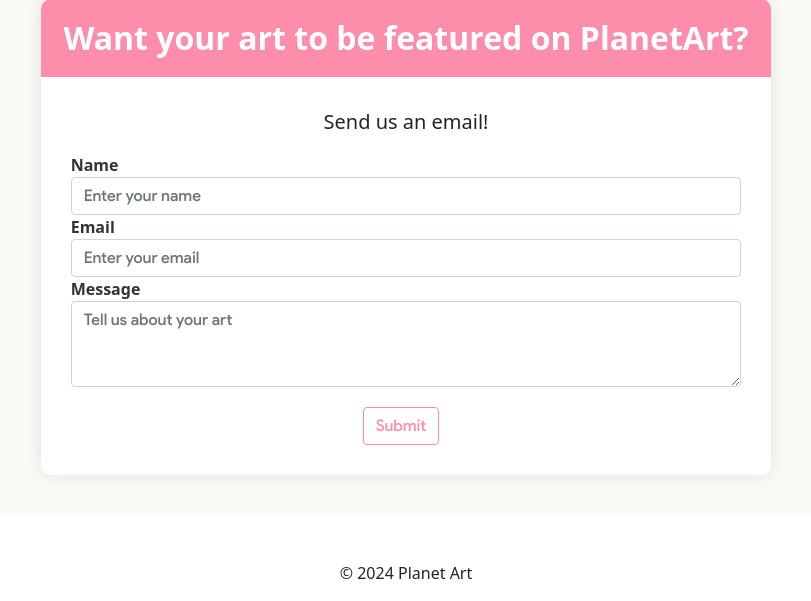
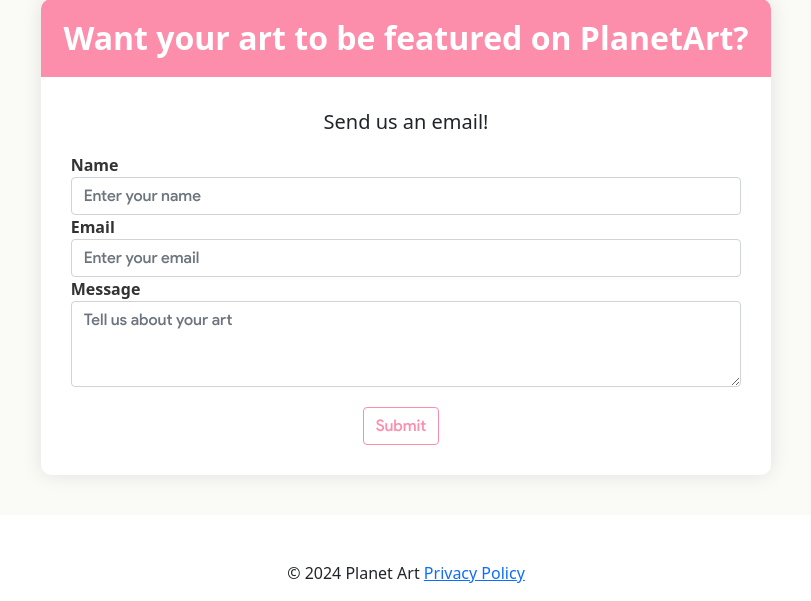
Before and after one commit to naomieniola/planetart, a PHP site: page /pages/non-users/index.php in a window 1280 px wide. Shown: the part 2207-2808 px from the top of the page, without its empty margins (234-1045 px from the left). Run offline with PHP 8.4, Linux system fonts and the light colour scheme; data that the repository does not hold is empty; some libraries are stand-ins or nearby versions.

Commit message:
commit 4

```diff
--- a/pages/non-users/index.php
+++ b/pages/non-users/index.php
@@ -253,15 +253,15 @@ if (isset($_GET['redirect']) && $_GET['redirect'] === 'discussionsuser') {
         </div>
     </div>
 
-     <!--Footer -->
-     <footer class="text-center">
-        <!-- Copyright -->
+    <!-- Footer -->
+    <footer class="text-center">
         <div class="footer p-3">
             © 2024
             <a>Planet Art</a>
+            <a href="privacy-policy.php" class="privacy-policy-link">Privacy Policy</a>
         </div>
-        <!-- Copyright -->
     </footer>
+
 
     <!-- Bootstrap js and popper.js -->
     <script src="https://code.jquery.com/jquery-3.5.1.slim.min.js"
--- a/pages/non-users/signup.php
+++ b/pages/non-users/signup.php
@@ -290,14 +290,13 @@ if (isset($_GET['redirect']) && $_GET['redirect'] === 'discussionsuser') {
 
         <!-- Footer -->
         <footer class="text-center">
-        <!-- Copyright -->
             <div class="footer p-3">
                 © 2024
                 <a>Planet Art</a>
                 <a href="privacy-policy.php" class="privacy-policy-link">Privacy Policy</a>
             </div>
-        <!-- Copyright -->
         </footer>
+
 
     <!-- Bootstrap js and popper.js -->
     <script src="https://code.jquery.com/jquery-3.5.1.slim.min.js"
--- a/pages/non-users/vincent-van-gogh.php
+++ b/pages/non-users/vincent-van-gogh.php
@@ -197,12 +197,11 @@
 
     <!-- Footer -->
     <footer class="text-center">
-        <!-- Copyright -->
         <div class="footer p-3">
             © 2024
             <a>Planet Art</a>
+            <a href="privacy-policy.php" class="privacy-policy-link">Privacy Policy</a>
         </div>
-        <!-- Copyright -->
     </footer>
 
     <!-- Bootstrap js and popper.js -->
--- a/pages/non-users/volker-hermes.php
+++ b/pages/non-users/volker-hermes.php
@@ -115,12 +115,11 @@
 
     <!-- Footer -->
     <footer class="text-center">
-        <!-- Copyright -->
         <div class="footer p-3">
             © 2024
             <a>Planet Art</a>
+            <a href="privacy-policy.php" class="privacy-policy-link">Privacy Policy</a>
         </div>
-        <!-- Copyright -->
     </footer>
 
     <!-- Bootstrap js and popper.js -->
--- a/pages/users/likes.php
+++ b/pages/users/likes.php
@@ -175,7 +175,7 @@ exit();
                         </div>
                     <?php $counter++; ?>
                 <?php if ($counter % 4 === 0): ?>
-             </div>
+            </div>
             <div class="row">
                 <?php endif; ?>
             <?php endforeach; ?>
@@ -185,12 +185,11 @@ exit();
 
     <!-- Footer -->
     <footer class="text-center">
-        <!-- Copyright -->
         <div class="footer p-3">
             © 2024
             <a>Planet Art</a>
+            <a href="privacy-policy.php" class="privacy-policy-link">Privacy Policy</a>
         </div>
-        <!-- Copyright -->
     </footer>
 
     <!-- Bootstrap js and popper.js -->
--- a/pages/users/vincent-van-gogh.php
+++ b/pages/users/vincent-van-gogh.php
@@ -282,14 +282,13 @@ session_regenerate_id(true);
         </div>
     </div>
 
-    <!-- Footer -->
+  <!-- Footer -->
     <footer class="text-center">
-        <!-- Copyright -->
         <div class="footer p-3">
             © 2024
             <a>Planet Art</a>
+            <a href="privacy-policy.php" class="privacy-policy-link">Privacy Policy</a>
         </div>
-        <!-- Copyright -->
     </footer>
 
     <!-- Bootstrap js and popper.js -->
--- a/pages/users/volker-hermes.php
+++ b/pages/users/volker-hermes.php
@@ -169,12 +169,11 @@ session_regenerate_id(true);
 
     <!-- Footer -->
     <footer class="text-center">
-        <!-- Copyright -->
         <div class="footer p-3">
             © 2024
             <a>Planet Art</a>
+            <a href="privacy-policy.php" class="privacy-policy-link">Privacy Policy</a>
         </div>
-        <!-- Copyright -->
     </footer>
 
     <!-- Bootstrap js and popper.js -->
```
Also changed, not shown: pages/non-users/artists.php (+3 -6 lines), pages/non-users/login.php (+4 -6 lines), pages/non-users/privacy-policy.php (+4 -6 lines), pages/users/admin-dashboard.php (+7 -8 lines), pages/users/artistsuser.php (+3 -4 lines), pages/users/discussionsuser.php (+10 -9 lines), pages/users/indexuser.php (+4 -3 lines). Lines whose indentation alone changed are shown as unchanged.
